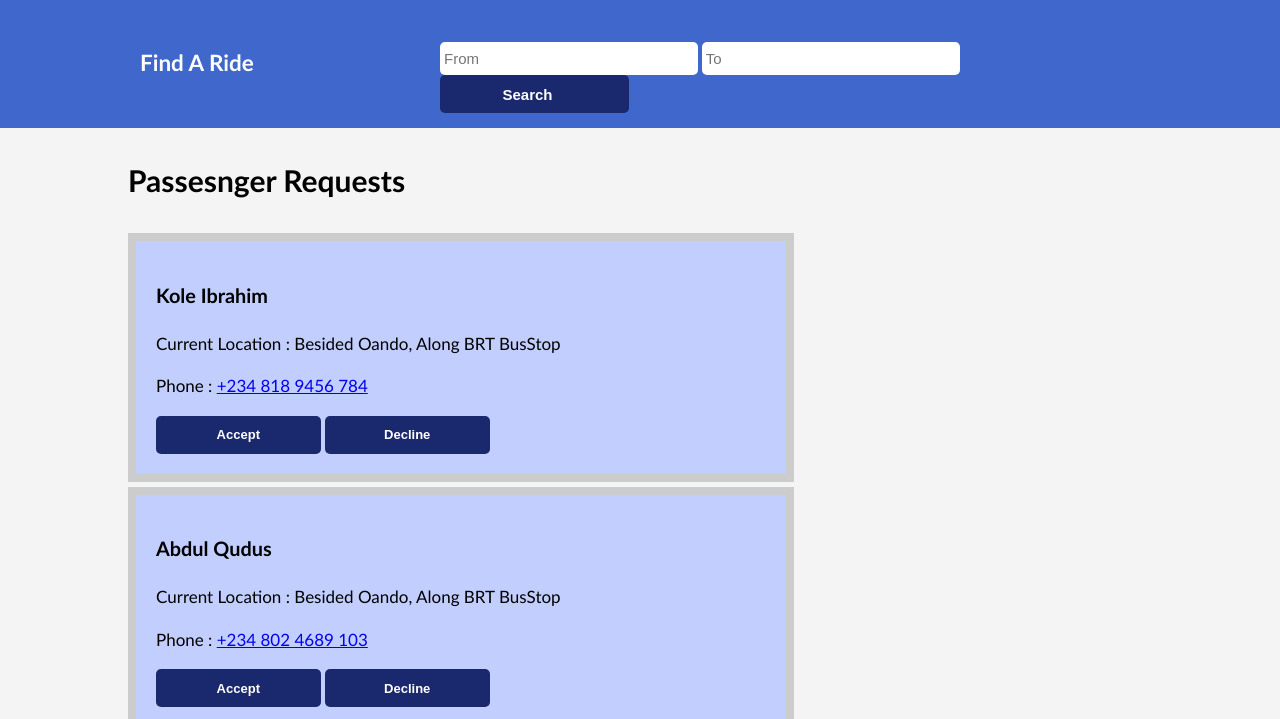
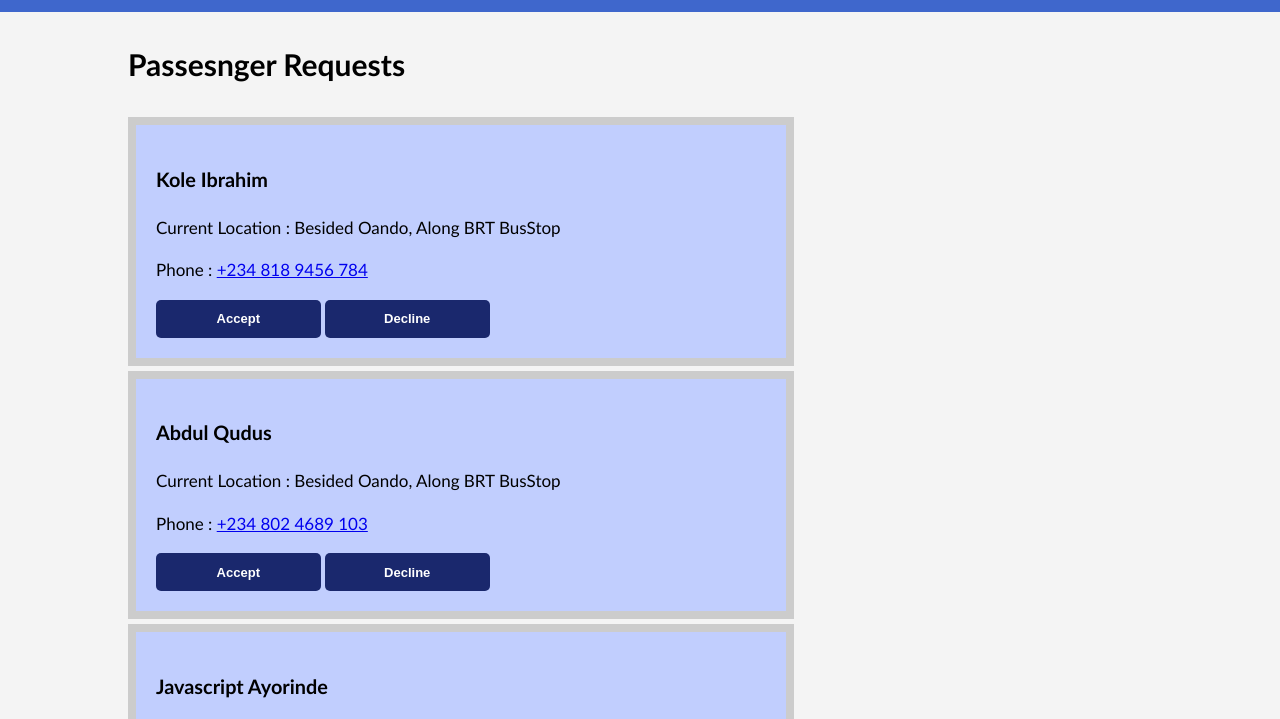
Before and after one commit to femi-dd/ride-my-way, a plain HTML site: page requests.html in a window 1280 px wide. Shown: the part 68-787 px from the top of the page. Drawn offline with Linux system fonts and the light colour scheme.

Commit message:
Updated View Requests Page
Removed "find a ride" section

```diff
--- a/requests.html
+++ b/requests.html
@@ -28,7 +28,7 @@
       </div>
    </header>
 
-   <section id="search">
+   <!-- <section id="search">
       <div class="container">
          <h1>Find A Ride</h1>
          <form method="post" action="">
@@ -37,7 +37,7 @@
             <button type="submit" class="button">Search</button>
          </form>
       </div>
-   </section>
+   </section> -->
 
    <section id="main">
       <div class="container">
```
